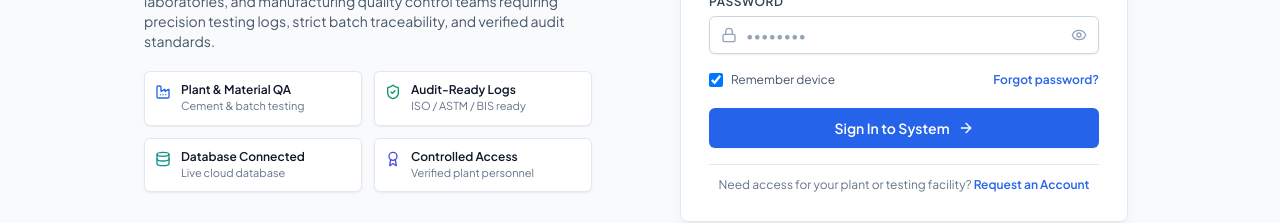
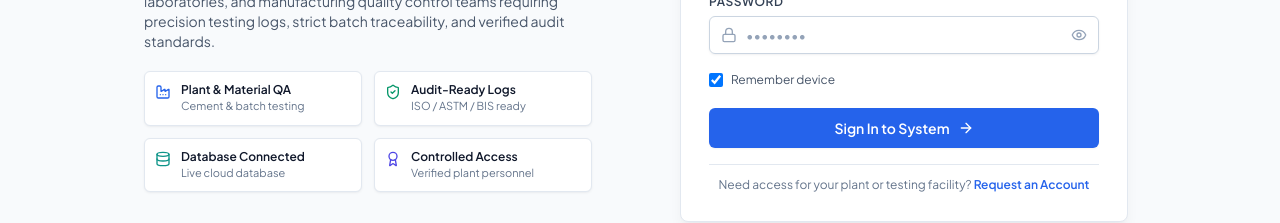
Before and after one commit to Chittortech-Official/ChittorTech-Laboratory-Management-System, a Next.js app: page / in a window 1280 px wide. Shown: the part 403-626 px from the top of the page. Built offline with nearby package versions, Linux system fonts and the light colour scheme; no server answers.

Commit message:
fix: remove forgot password link from sign in card

```diff
--- a/src/components/auth/LoginForm.tsx
+++ b/src/components/auth/LoginForm.tsx
@@ -118,7 +118,7 @@ export const LoginForm: React.FC<LoginFormProps> = ({ onSwitchMode, onSuccess })
         />
       </div>
 
-      <div className="flex items-center justify-between pt-0.5">
+      <div className="flex items-center pt-0.5">
         <label className="flex items-center gap-2 cursor-pointer select-none">
           <input
             type="checkbox"
@@ -128,13 +128,6 @@ export const LoginForm: React.FC<LoginFormProps> = ({ onSwitchMode, onSuccess })
           />
           <span className="text-xs text-slate-600">Remember device</span>
         </label>
-        <button
-          type="button"
-          onClick={() => onSwitchMode('forgot-password')}
-          className="text-xs font-semibold text-blue-600 hover:text-blue-700 hover:underline transition-colors"
-        >
-          Forgot password?
-        </button>
       </div>
 
       <div className="pt-1">
```
